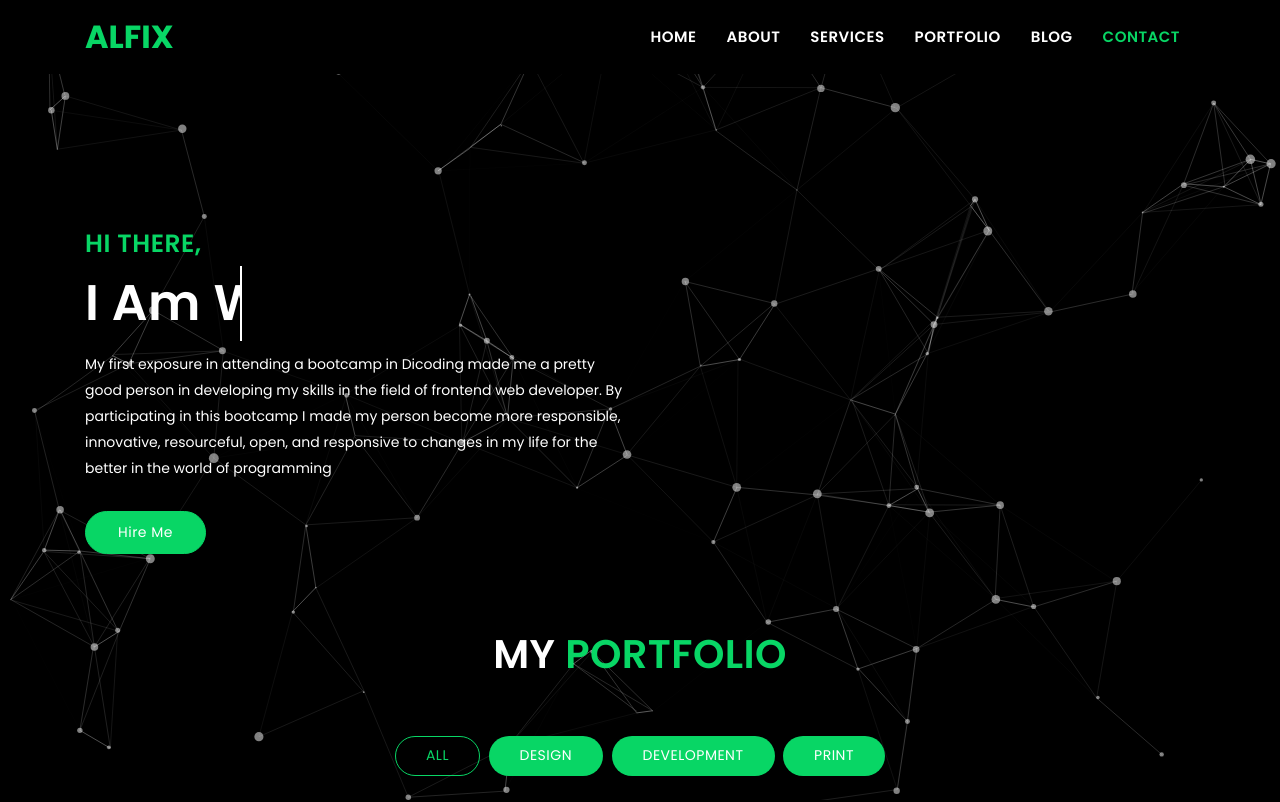
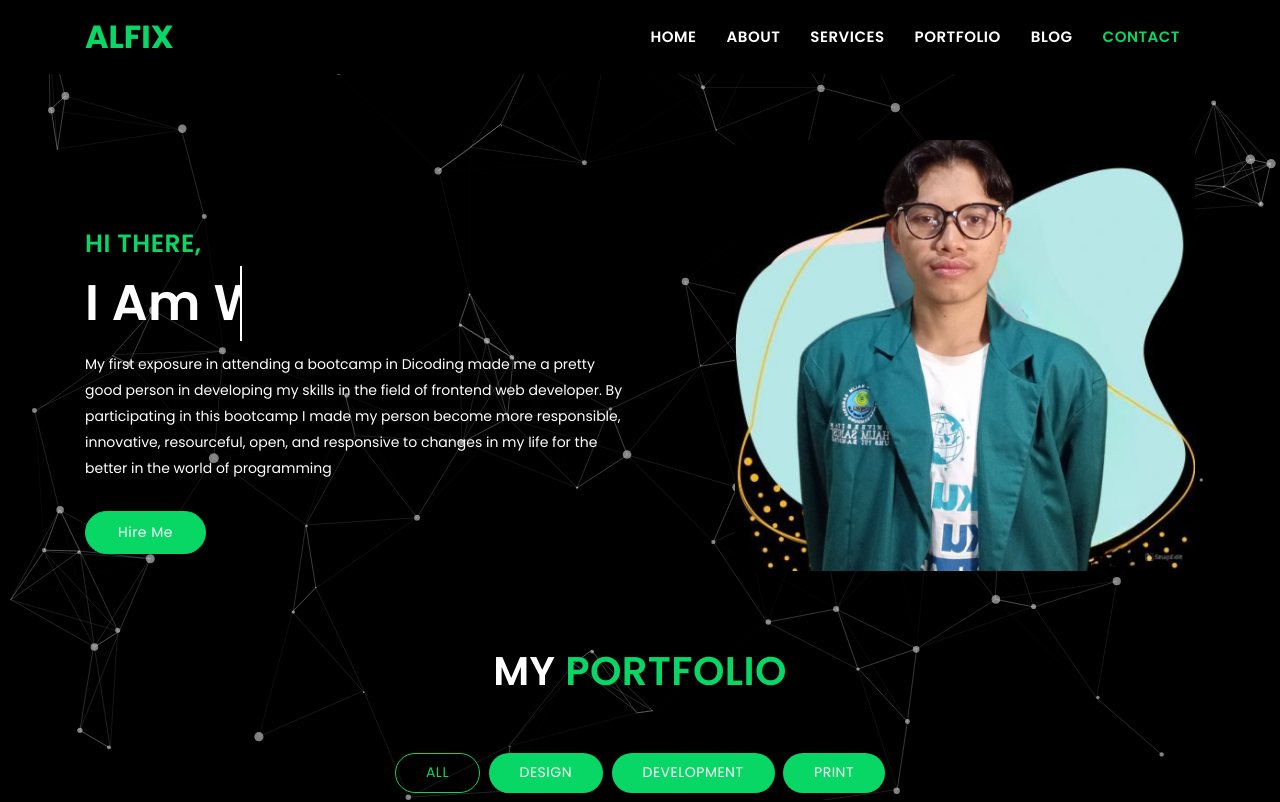
Before and after one commit to RakkhaXYZ/Alfihusaeni-Portfolio, a plain HTML site: page index.html in a window 1280 px wide. Shown: the top 802 px of the page. Drawn offline with Linux system fonts and the light colour scheme; animation ran at ten frames a second.

Commit message:
Update index.html

```diff
--- a/index.html
+++ b/index.html
@@ -117,7 +117,7 @@
 							</div>
 						</div>
 						<div class="col-lg-6 col-md-6">
-							<div class="banner-images" style="margin-left: 1000px; margin-top: 50px;">
+							<div class="banner-images" style="margin-left: 80px; margin-top: 50px;">
 								<img src="assets/img/alfi.png" alt="">
 							</div>
 						</div>
```
